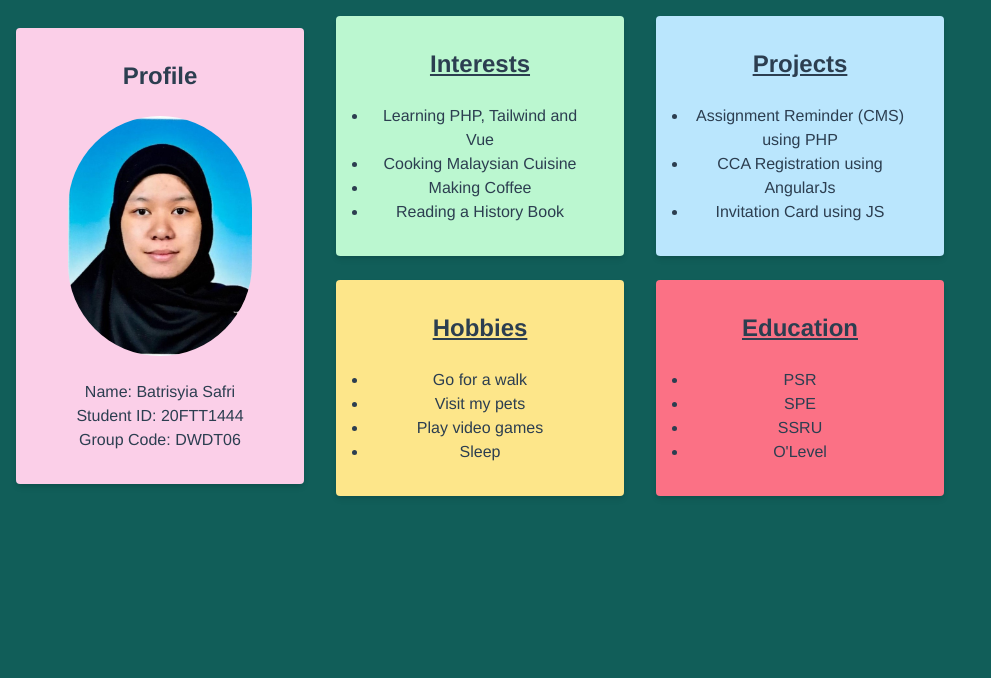
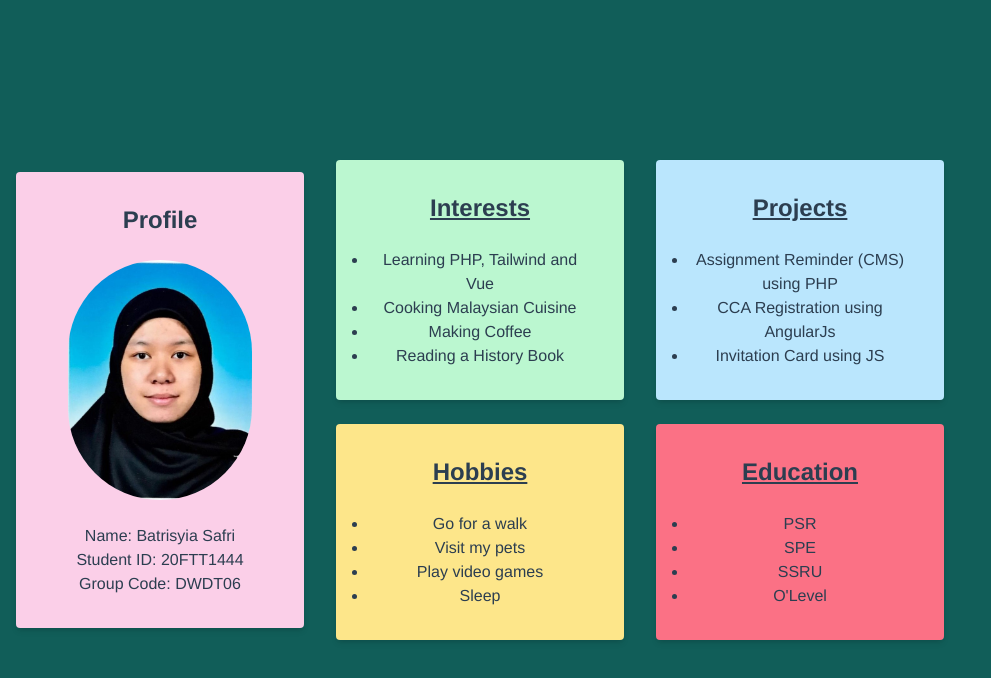
Before and after one commit to batrisyiasafri/20ftt1444-as3, a Vue app: page / in a window 1280 px wide. Shown: the top 678 px of the page, without its empty margins (0-991 px from the left). Built offline with nearby package versions, Linux system fonts and the light colour scheme.

Commit message:
Added flex and justify-around

```diff
--- a/src/App.vue
+++ b/src/App.vue
@@ -6,7 +6,7 @@ import HelloWorld from './components/HelloWorld.vue'
 
 <template>
 
-  <body class="bg-teal-800 w-screen h-screen overflow-auto ">
+  <body class="bg-teal-800 w-screen h-screen overflow-auto flex justify-around">
 
   <div class="grid lg:grid-cols-4 flex items-center justify-center ">
     <div class="w-full p-4 lg:w-80">
```
